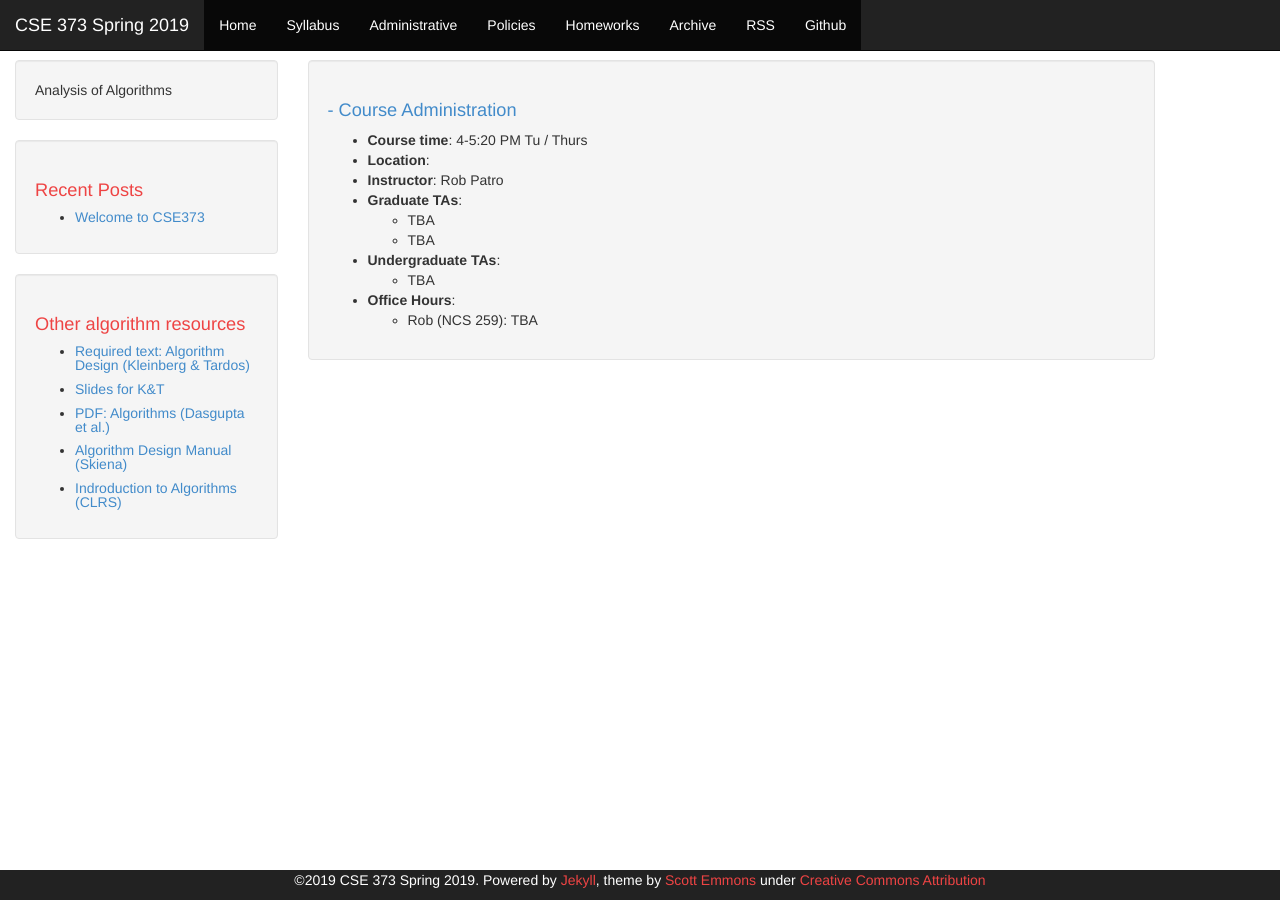
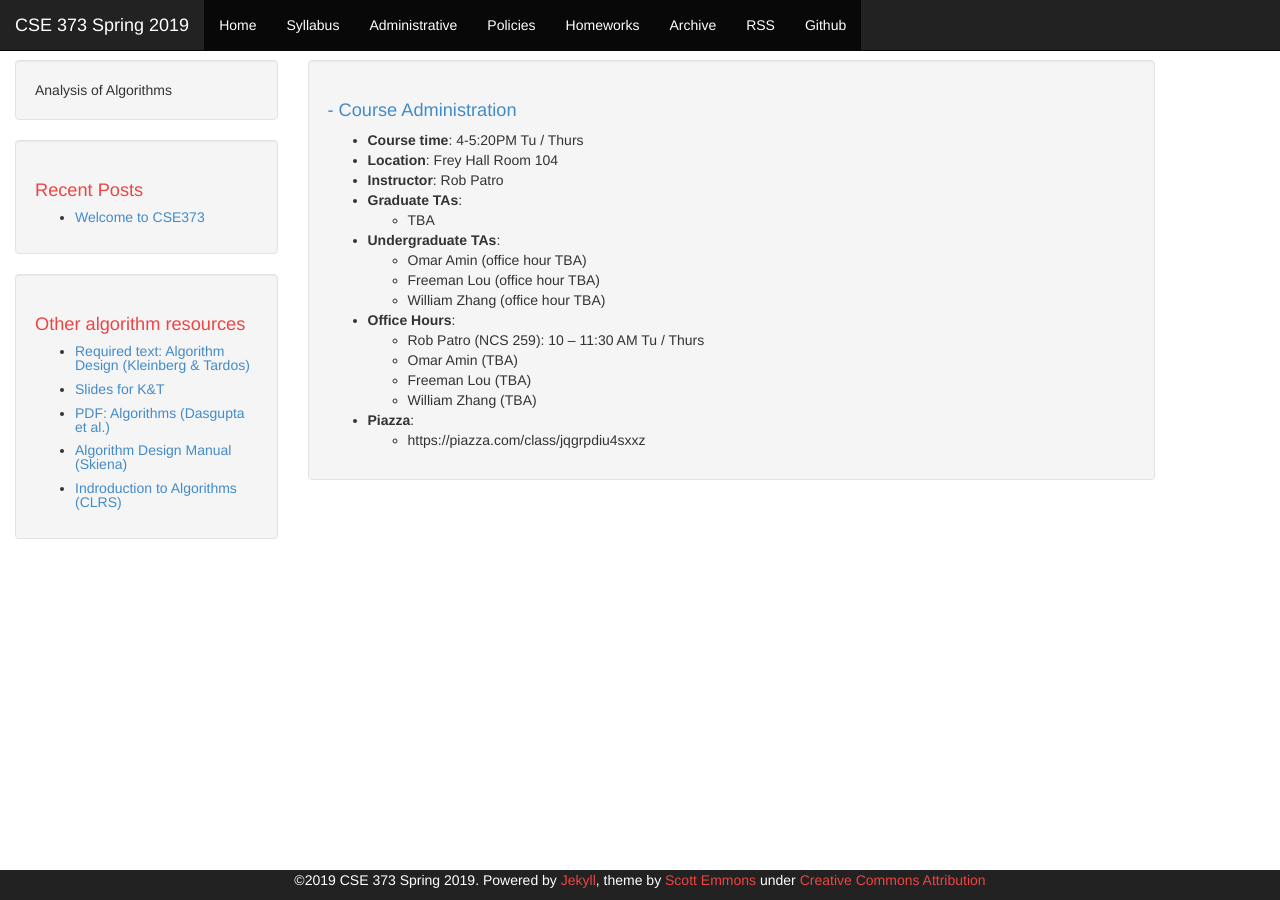
Before and after one commit to rob-p/CSE373S19, a Jekyll site: the page built from administrative.md, in a window 1280 px wide. Built offline with Jekyll 4.4.1, drawn with Linux system fonts in a browser that asks for light colours.

Commit message:
Update administrative.md

```diff
--- a/administrative.md
+++ b/administrative.md
@@ -4,14 +4,22 @@ title: Course Administration
 published: true
 ---
 
-* **Course time**: 4-5:20 PM Tu / Thurs
-* **Location**:
+* **Course time**: 4-5:20PM Tu / Thurs
+* **Location**: Frey Hall Room 104
 * **Instructor**: Rob Patro
 * **Graduate TAs**:
     * TBA
-    * TBA
+
 * **Undergraduate TAs**:
-    * TBA
+    * Omar Amin (office hour TBA)
+    * Freeman Lou (office hour TBA)
+    * William Zhang (office hour TBA)
 
 * **Office Hours**:
-    * Rob (NCS 259): TBA
+    * Rob Patro (NCS 259): 10 -- 11:30 AM Tu / Thurs
+    * Omar Amin (TBA)
+    * Freeman Lou (TBA)
+    * William Zhang (TBA)
+
+* **Piazza**:
+    * https://piazza.com/class/jqgrpdiu4sxxz
```
